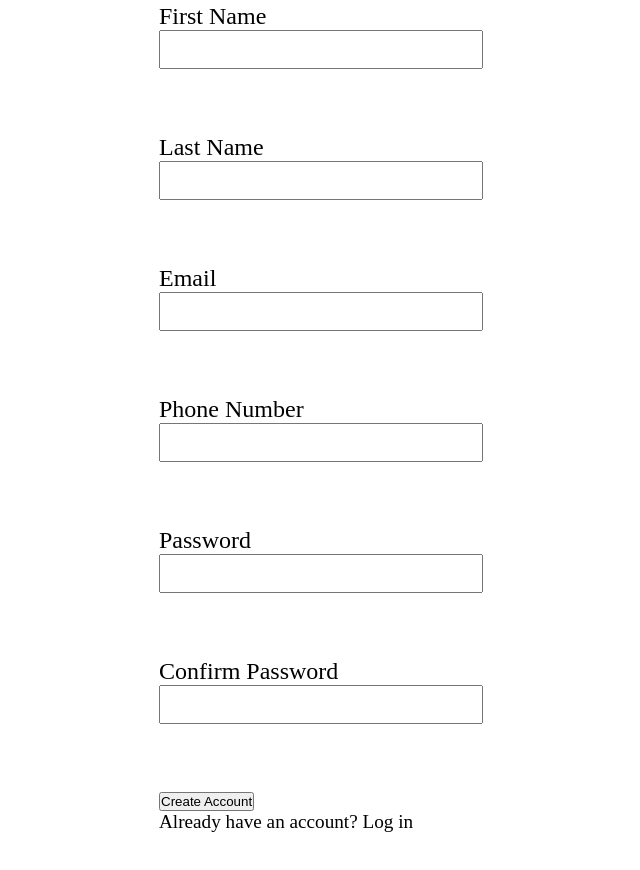
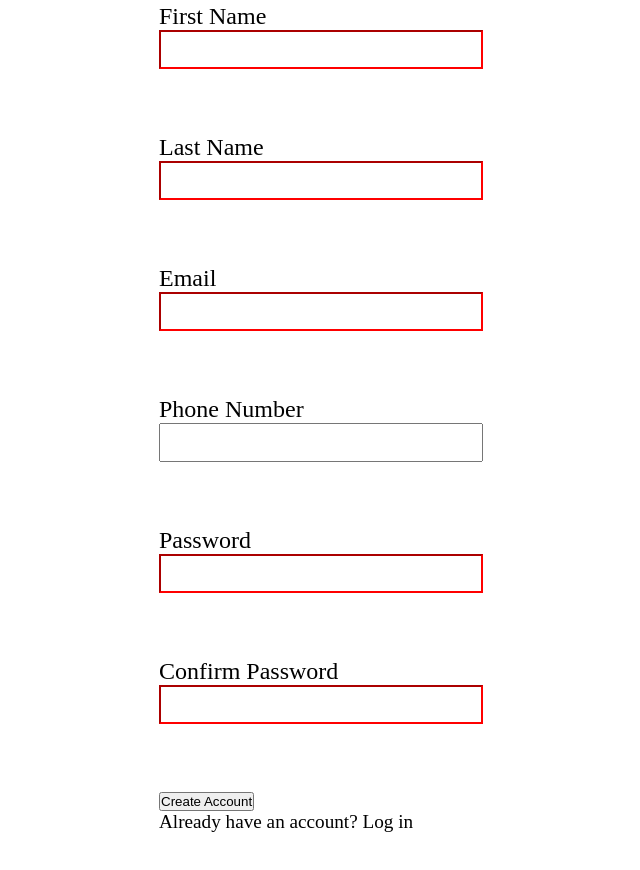
Before and after one commit to function09/Sign-up-Form, a plain HTML site: page index.html in a window 1280 px wide. Shown: the part 284-1154 px from the top of the page, without its empty margins (353-993 px from the left). Drawn offline with Linux system fonts and the light colour scheme.

Commit message:
Add form validation

```diff
--- a/index.html
+++ b/index.html
@@ -32,45 +32,43 @@
 
                     <div class="inputContainer">
                         <label for="first_name">First Name</label>
-                        <input id="first_name" name="first_name" type="text" required="required">
+                        <input id="first_name" name="first_name" type="text" required>
                     </div>
 
                     <div class="inputContainer">
                         <label for="last_name">Last Name</label>
-                        <input id="last_name" name="last_name" type="text" required="required">
+                        <input id="last_name" name="last_name" type="text" required>
                     </div>
 
                     <div class="inputContainer">
                         <label for="email">Email</label>
-                        <input id="email" name="email" type="email" required="required">
+                        <input id="email" name="email" type="email"required>
                     </div>
 
                     <div class="inputContainer">
                         <label for="phone_number">Phone Number</label>
-                        <input id="phone_number" name="phone_number" type="tel" required="required">
+                        <input id="phone_number" name="phone_number" type="tel">
                     </div>
 
                     <div class="inputContainer">
                         <label for="password">Password</label>
-                        <input id="password" name="password" type="password" required="required">
+                        <input id="password" name="password" type="password" minlength="5" maxlength="32" pattern="^(?=.*[a-z])(?=.*[A-Z])(?=.*[0-9])(?=.*[!@#$%^&*_=+-]).{8,32}$"
+                        title="Password must be between 8-32 characters long and contain at least one number, uppercase letter, lowercase letter, and one symbol" required>
                     </div>
 
                     <div class="inputContainer">
                         <label for="confirm_password">Confirm Password</label>
-                    <input id="confirm_password" name="confirm_password" type="password" required="required">
+                    <input id="confirm_password" name="confirm_password" type="password" minlength="5" maxlength="32" pattern="^(?=.*[a-z])(?=.*[A-Z])(?=.*[0-9])(?=.*[!@#$%^&*_=+-]).{8,32}$"
+                        title="Password must be between 8-32 characters long and contain at least one number, uppercase letter, lowercase letter, and one symbol" required>
                     </div>
 
                     <div class="pageRightBottom">
                         <button type="submit">Create Account</button>
                         <div>Already have an account? Log in</div>
-
                     </div>
                 </form>
             </div>
-
-
         </div>
     </div>
-
 </body>
 </html>
--- a/styles.css
+++ b/styles.css
@@ -59,7 +59,9 @@ input {
     padding: 10px;
     width: 300px;
 }
-
+input:invalid {
+    border-color: red;
+}
 .pageRightBottom {
     height: 15%;
     width: 65%;
```
